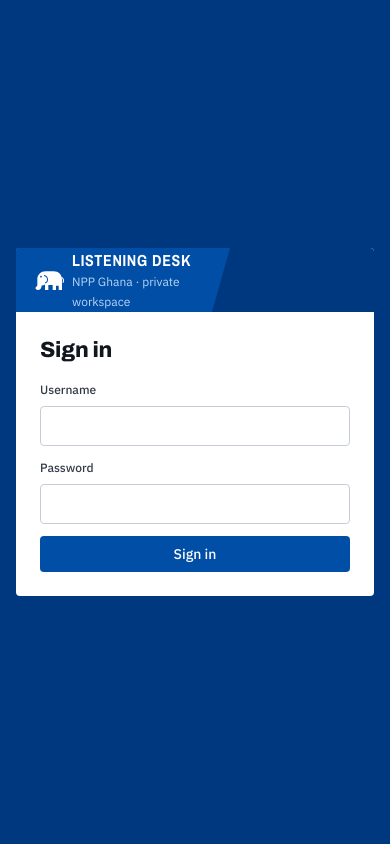
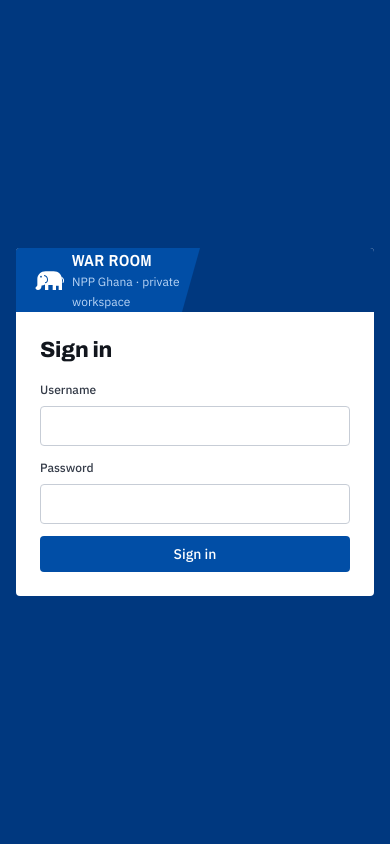
Before and after one commit to Nanakwesi2021/NPP-Ghana-Social-Listening-Desk, a Django app: page /login/?next=/desk/ in a window 390 px wide. Run offline with Django 5.2, Linux system fonts and the light colour scheme; data that the repository does not hold is empty.

Commit message:
Rename the desk to War Room and stop the top bar overlapping
War Room now appears wherever people see the name:
- the masthead, browser tabs, sign-in, two-step and password pages;
- /admin/ and Telegram briefs ("NPP WAR ROOM ·");
- new authenticator-app set-ups.
Code names, URLs, commands and design-token names are unchanged.

The top bar used to overlap between 768 and about 1,400 px wide, where
the desk time ran into "Evidence as of". It now drops extras in steps:
- the date and "· fictional data" below 1,420 px;
- the person's name, with a smaller brand and search, below 1,220 px;
- the desk time below 1,000 px.
On phones the brand block is narrower, so "Sample shift" no longer
touches the account initials.

Adds test_name.py. Also includes trailing newlines left uncommitted
by the previous change in alerts.py, scan_networks.py and
source_submit.html.

Co-Authored-By: Claude Opus 5.5 <noreply@anthropic.com>

```diff
--- a/src/desk/apps.py
+++ b/src/desk/apps.py
@@ -3,7 +3,7 @@ from django.apps import AppConfig
 
 class DeskConfig(AppConfig):
     name = "desk"
-    verbose_name = "Social Listening Desk"
+    verbose_name = "War Room"
 
     def ready(self):
         from . import signin  # noqa: F401  (connects the sign-in audit signal handlers)
--- a/src/desk/management/commands/brief_shift.py
+++ b/src/desk/management/commands/brief_shift.py
@@ -18,7 +18,7 @@ def format_telegram_brief(title, as_of, calc, open_cases, cov_rows, base_url):
     """Format structured HTML briefing message for Telegram War Room dispatch."""
     base_url = (base_url or "http://127.0.0.1:8000").rstrip("/")
     lines = [
-        f"🇬🇭 <b>NPP SOCIAL LISTENING DESK · {html.escape(title.upper())}</b>",
+        f"🇬🇭 <b>NPP WAR ROOM · {html.escape(title.upper())}</b>",
         f"<i>Generated: {as_of.strftime('%d %b %Y · %H:%M')} GMT</i>",
         "━━━━━━━━━━━━━━━━━━━━━━━━━━",
         "",
@@ -96,7 +96,7 @@ class Command(BaseCommand):
         as_of = calc.as_of if calc else now
 
         lines = [
-            f"🇬🇭 NPP SOCIAL LISTENING DESK · {options['title'].upper()}",
+            f"🇬🇭 NPP WAR ROOM · {options['title'].upper()}",
             f"Generated: {as_of.strftime('%d %b %Y · %H:%M')} GMT",
             "=" * 60,
             "",
--- a/src/desk/static/desk/desk.css
+++ b/src/desk/static/desk/desk.css
@@ -47,7 +47,8 @@ p { margin: 0; }
 .masthead__content { flex: 1; display: flex; align-items: center; justify-content: space-between; gap: 20px; padding: 0 24px 0 18px; min-width: 0; }
 .masthead__group { display: flex; align-items: center; gap: 14px; min-width: 0; }
 .sample-tag { display: inline-flex; align-items: center; height: 24px; padding: 0 10px; border: 1px solid var(--border-focus-on-dark); border-radius: 12px; color: var(--text-on-dark-selected); font-size: 12px; font-weight: 600; white-space: nowrap; }
-.shift-time { color: var(--text-on-dark-muted); font-size: 13px; white-space: nowrap; }
+.shift-time { color: var(--text-on-dark-muted); font-size: 13px; white-space: nowrap; min-width: 0; overflow: hidden; text-overflow: ellipsis; }
+.masthead__group + .masthead__group { flex: none; } /* evidence time, search and account keep their size; desk time shortens */
 .as-of { display: inline-flex; align-items: center; gap: 8px; font-size: 13px; font-weight: 500; white-space: nowrap; }
 .as-of::before { content: ""; width: 8px; height: 8px; border-radius: 50%; background: var(--chart-previous); }
 .search { display: flex; align-items: center; gap: 8px; width: 216px; height: 32px; padding: 0 10px; border-radius: var(--radius-md); background: var(--bg-rail-selected); color: var(--text-on-dark-muted); }
@@ -382,12 +383,29 @@ fieldset.field { border: 0; margin: 0; padding: 0; }
 .login__card .brand-wrap { width: 100%; height: 64px; clip-path: none; background: var(--bg-masthead); }
 .login__body { padding: 24px; display: flex; flex-direction: column; gap: 16px; }
 
+/* ---------- Narrower desktops and tablets: drop extras in steps so the masthead never overlaps ---------- */
+@media (max-width: 1419px) {
+  .sample-tag .long, .shift-time__date { display: none; }
+}
+@media (max-width: 1219px) {
+  .user-menu__who { display: none; }
+  .brand-wrap { width: 226px; clip-path: polygon(0 0, 226px 0, 207px 100%, 0 100%); }
+  .brand { width: 214px; clip-path: polygon(0 0, 214px 0, 196px 100%, 0 100%); padding-left: 16px; gap: 8px; }
+  .brand__sub .long { display: none; }
+  .search { width: 160px; }
+}
+@media (max-width: 999px) {
+  .shift-time { display: none; }
+  .masthead__content { padding: 0 16px 0 12px; gap: 12px; }
+  .search { width: 128px; }
+}
+
 /* ---------- Mobile (< 768 px): urgent cases first, rail becomes a tab bar ---------- */
 @media (max-width: 767px) {
   .app { grid-template-columns: minmax(0, 1fr); grid-template-rows: 56px 1fr; }
   .masthead { height: 56px; }
-  .brand-wrap { width: 226px; clip-path: polygon(0 0, 226px 0, 207px 100%, 0 100%); }
-  .brand { width: 214px; clip-path: polygon(0 0, 214px 0, 196px 100%, 0 100%); padding-left: 16px; gap: 8px; }
+  .brand-wrap { width: 196px; clip-path: polygon(0 0, 196px 0, 177px 100%, 0 100%); }
+  .brand { width: 184px; clip-path: polygon(0 0, 184px 0, 166px 100%, 0 100%); padding-left: 16px; gap: 8px; }
   .brand__mark { width: 32px; height: 24px; }
   .brand__name { font-size: 16px; }
   .brand__name .long, .brand__sub .long { display: none; }
--- a/src/desk/templates/desk/base.html
+++ b/src/desk/templates/desk/base.html
@@ -3,7 +3,7 @@
 <head>
   <meta charset="utf-8">
   <meta name="viewport" content="width=device-width, initial-scale=1">
-  <title>{% block title %}Desk{% endblock %} · Social Listening Desk</title>
+  <title>{% block title %}Desk{% endblock %} · War Room</title>
   <link rel="preconnect" href="https://fonts.googleapis.com">
   <link rel="preconnect" href="https://fonts.gstatic.com" crossorigin>
   <link rel="stylesheet" href="https://fonts.googleapis.com/css2?family=Archivo:wght@700;800&family=Archivo+Narrow:wght@700&family=IBM+Plex+Sans:wght@400;500;600&display=swap">
@@ -22,7 +22,7 @@
       <a class="brand" href="{% url 'desk:overview' %}">
         {% include "desk/partials/_brand_mark.html" %}
         <span>
-          <span class="brand__name"><span class="long">Social </span>Listening Desk</span><br>
+          <span class="brand__name">War Room</span><br>
           <span class="brand__sub">NPP Ghana<span class="long"> · Research and social media</span></span>
         </span>
       </a>
@@ -30,7 +30,7 @@
     <div class="masthead__content">
       <div class="masthead__group">
         {% if sample_mode %}<span class="sample-tag">Sample shift<span class="long"> · fictional data</span></span>{% endif %}
-        <span class="shift-time num">{{ desk_now|gmt_date }} · desk time {{ desk_now|gmt }} GMT</span>
+        <span class="shift-time num"><span class="shift-time__date">{{ desk_now|gmt_date }} · </span>desk time {{ desk_now|gmt }} GMT</span>
       </div>
       <div class="masthead__group">
         {% if evidence_as_of %}<span class="as-of num" aria-live="polite" data-as-of>Evidence as of {{ evidence_as_of|gmt }} GMT</span>{% endif %}
--- a/src/desk/templates/desk/password_change.html
+++ b/src/desk/templates/desk/password_change.html
@@ -2,7 +2,7 @@
 <html lang="en-GB">
 <head>
   <meta charset="utf-8"><meta name="viewport" content="width=device-width, initial-scale=1">
-  <title>Change Password · Social Listening Desk</title>
+  <title>Change Password · War Room</title>
   <link rel="stylesheet" href="https://fonts.googleapis.com/css2?family=Archivo:wght@700;800&family=Archivo+Narrow:wght@700&family=IBM+Plex+Sans:wght@400;500;600&display=swap">
   <link rel="stylesheet" href="{% static 'desk/tokens.css' %}">
   <link rel="stylesheet" href="{% static 'desk/desk.css' %}">
@@ -10,7 +10,7 @@
 <body>
 <main class="login">
   <div class="login__card" style="max-width: 440px;">
-    <div class="brand-wrap"><span class="brand">{% include "desk/partials/_brand_mark.html" %}<span><span class="brand__name">Listening Desk</span><br><span class="brand__sub">NPP Ghana · security settings</span></span></span></div>
+    <div class="brand-wrap"><span class="brand">{% include "desk/partials/_brand_mark.html" %}<span><span class="brand__name">War Room</span><br><span class="brand__sub">NPP Ghana · security settings</span></span></span></div>
     <div class="login__body">
       <h1 style="font-size: 22px; line-height: 28px">Change password</h1>
       <p class="caption muted" style="margin-bottom: 16px;">Update your password for <strong>{{ user.username }}</strong>.</p>
--- a/src/desk/templates/desk/password_change_done.html
+++ b/src/desk/templates/desk/password_change_done.html
@@ -2,7 +2,7 @@
 <html lang="en-GB">
 <head>
   <meta charset="utf-8"><meta name="viewport" content="width=device-width, initial-scale=1">
-  <title>Password Changed · Social Listening Desk</title>
+  <title>Password Changed · War Room</title>
   <link rel="stylesheet" href="https://fonts.googleapis.com/css2?family=Archivo:wght@700;800&family=Archivo+Narrow:wght@700&family=IBM+Plex+Sans:wght@400;500;600&display=swap">
   <link rel="stylesheet" href="{% static 'desk/tokens.css' %}">
   <link rel="stylesheet" href="{% static 'desk/desk.css' %}">
@@ -10,7 +10,7 @@
 <body>
 <main class="login">
   <div class="login__card" style="max-width: 440px;">
-    <div class="brand-wrap"><span class="brand">{% include "desk/partials/_brand_mark.html" %}<span><span class="brand__name">Listening Desk</span><br><span class="brand__sub">NPP Ghana · security settings</span></span></span></div>
+    <div class="brand-wrap"><span class="brand">{% include "desk/partials/_brand_mark.html" %}<span><span class="brand__name">War Room</span><br><span class="brand__sub">NPP Ghana · security settings</span></span></span></div>
     <div class="login__body stack">
       <div class="banner banner--success" role="status">
         {% icon "check-circle" 18 %}
--- a/src/desk/templates/registration/login.html
+++ b/src/desk/templates/registration/login.html
@@ -2,7 +2,7 @@
 <html lang="en-GB">
 <head>
   <meta charset="utf-8"><meta name="viewport" content="width=device-width, initial-scale=1">
-  <title>Sign in · Social Listening Desk</title>
+  <title>Sign in · War Room</title>
   <link rel="stylesheet" href="https://fonts.googleapis.com/css2?family=Archivo:wght@700;800&family=Archivo+Narrow:wght@700&family=IBM+Plex+Sans:wght@400;500;600&display=swap">
   <link rel="stylesheet" href="{% static 'desk/tokens.css' %}">
   <link rel="stylesheet" href="{% static 'desk/desk.css' %}">
@@ -10,7 +10,7 @@
 <body>
 <main class="login">
   <div class="login__card">
-    <div class="brand-wrap"><span class="brand">{% include "desk/partials/_brand_mark.html" %}<span><span class="brand__name">Listening Desk</span><br><span class="brand__sub">NPP Ghana · private workspace</span></span></span></div>
+    <div class="brand-wrap"><span class="brand">{% include "desk/partials/_brand_mark.html" %}<span><span class="brand__name">War Room</span><br><span class="brand__sub">NPP Ghana · private workspace</span></span></span></div>
     <div class="login__body">
       <h1 style="font-size: 22px; line-height: 28px">Sign in</h1>
       {% if sample_mode and sample_people %}
--- a/src/desk/templates/registration/two_step_base.html
+++ b/src/desk/templates/registration/two_step_base.html
@@ -2,7 +2,7 @@
 <html lang="en-GB">
 <head>
   <meta charset="utf-8"><meta name="viewport" content="width=device-width, initial-scale=1">
-  <title>{% block title %}Two-step sign-in{% endblock %} · Social Listening Desk</title>
+  <title>{% block title %}Two-step sign-in{% endblock %} · War Room</title>
   <link rel="stylesheet" href="https://fonts.googleapis.com/css2?family=Archivo:wght@700;800&family=Archivo+Narrow:wght@700&family=IBM+Plex+Sans:wght@400;500;600&display=swap">
   <link rel="stylesheet" href="{% static 'desk/tokens.css' %}">
   <link rel="stylesheet" href="{% static 'desk/desk.css' %}">
@@ -10,7 +10,7 @@
 <body>
 <main class="login">
   <div class="login__card">
-    <div class="brand-wrap"><span class="brand">{% include "desk/partials/_brand_mark.html" %}<span><span class="brand__name">Listening Desk</span><br><span class="brand__sub">NPP Ghana · sign&#8209;in</span></span></span></div>
+    <div class="brand-wrap"><span class="brand">{% include "desk/partials/_brand_mark.html" %}<span><span class="brand__name">War Room</span><br><span class="brand__sub">NPP Ghana · sign&#8209;in</span></span></span></div>
     <div class="login__body">
       {% block content %}{% endblock %}
     </div>
--- a/src/desk_site/settings.py
+++ b/src/desk_site/settings.py
@@ -149,7 +149,7 @@ DESK_SAMPLE_MODE = sample_mode(os.environ.get("DESK_SAMPLE_MODE"), debug=DEBUG,
 # sample mode on a live deployment, so every live desk asks for codes.
 DESK_TWO_STEP_REQUIRED = not DESK_SAMPLE_MODE
 DESK_TWO_STEP_BACKUP_CODES = 10
-OTP_TOTP_ISSUER = os.environ.get("DESK_TWO_STEP_ISSUER", "Listening Desk")  # the name shown in the app
+OTP_TOTP_ISSUER = os.environ.get("DESK_TWO_STEP_ISSUER", "War Room")  # the name shown in the app
 OTP_ADMIN_HIDE_SENSITIVE_DATA = True  # never show authenticator keys in the admin
 
 DESK_FIXTURE_DIR = REPO_ROOT / "tests" / "fixtures" / "sample_shift"
```
Also changed, not shown: src/desk/tests/test_brief_shift.py (+4 -4 lines), src/desk/tests/test_name.py (added, +27 -0 lines), changelog.md, src/desk/alerts.py (line endings or trailing spaces), src/desk/management/commands/scan_networks.py (line endings or trailing spaces), src/desk/templates/desk/source_submit.html (line endings or trailing spaces), 1 other file.
